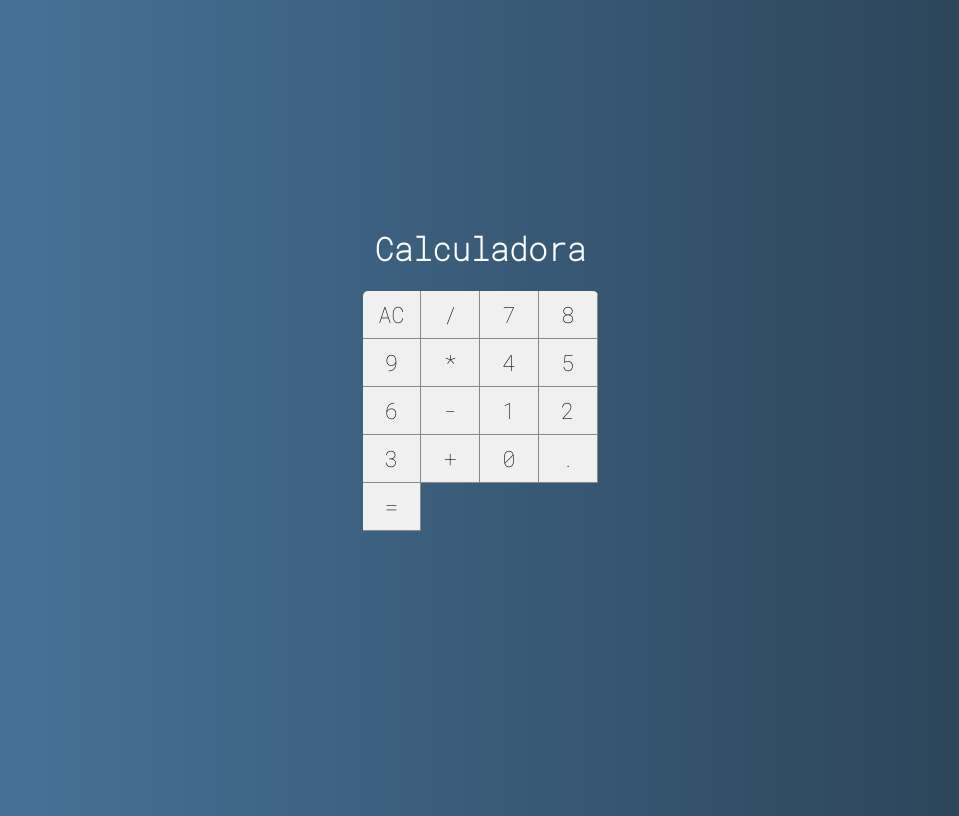
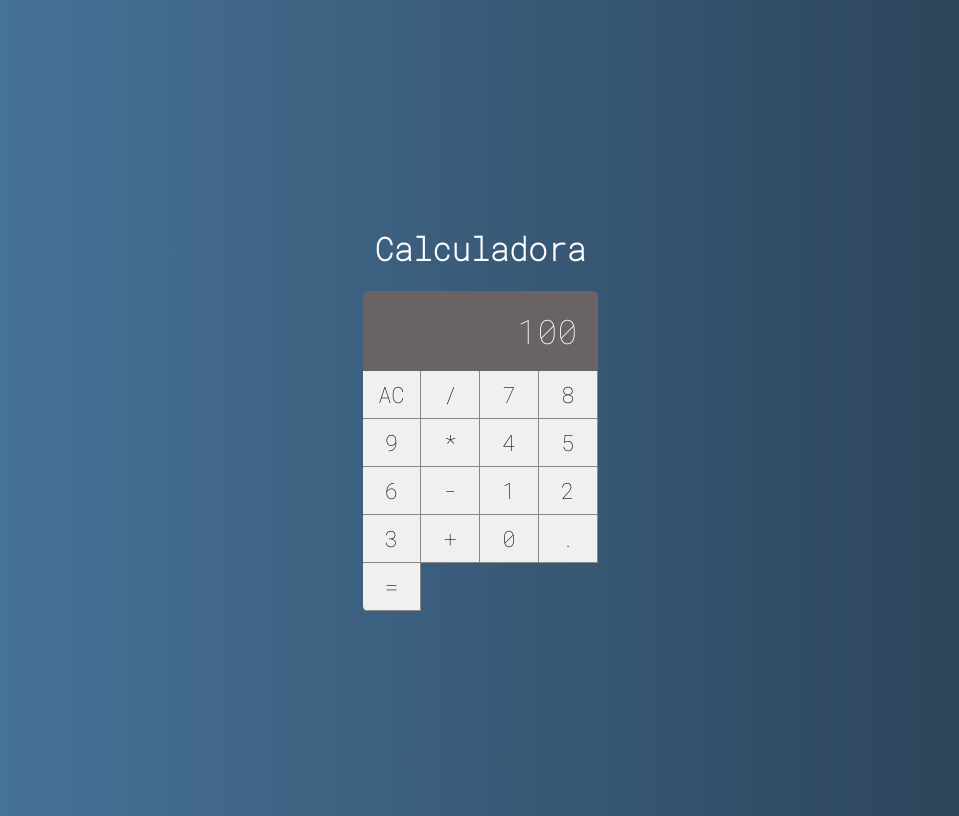
Before and after one commit to ayatori95/JavaScript, a React (Create React App) app in the folder react/calculadora/: page / in a window 1280 px wide. Shown: the whole page, without its empty margins (160-1119 px from the left). Built offline with nearby package versions, Linux system fonts and the light colour scheme.

Commit message:
React -- Button 2

```diff
--- a/react/calculadora/package.json
+++ b/react/calculadora/package.json
@@ -8,7 +8,7 @@
     "@testing-library/user-event": "^13.5.0",
     "react": "^18.2.0",
     "react-dom": "^18.2.0",
-    "react-scripts": "5.0.1",
+    "react-scripts": "^5.0.1",
     "web-vitals": "^2.1.4"
   },
   "scripts": {
--- a/react/calculadora/src/components/Button.css
+++ b/react/calculadora/src/components/Button.css
@@ -10,4 +10,22 @@
     border: none;
     border-right: var(--border-button);
     border-bottom: var(--border-button);
+    outline: none;
 }
+
+.button:active {
+    background-color: #ccc;
+}
+
+.button.double {
+    grid-column: span 2;
+}
+
+.button.triple {
+    grid-column: span 3;
+}
+
+.button.operation {
+    background-color: #fa8231;
+    color: #fff;
+}
--- /dev/null
+++ b/react/calculadora/src/components/Display.css
@@ -0,0 +1,13 @@
+.display {
+    grid-column: span 4;
+    background-color: #696363;
+
+    display: flex;
+    justify-content: flex-end;
+    align-items: center;
+
+    padding: 0 20px;
+    font-size: 2.1rem;
+    color: #fff;
+    overflow: hidden;
+}
--- /dev/null
+++ b/react/calculadora/src/components/Display.jsx
@@ -0,0 +1,5 @@
+import React from "react";
+import "./Display.css";
+
+export default props =>
+    <div className="display">{props.value}</div>
--- a/react/calculadora/src/main/Calculator.css
+++ b/react/calculadora/src/main/Calculator.css
@@ -6,5 +6,5 @@
 
     display: grid;
     grid-template-columns: repeat(4,25%);
-    grid-template-rows: 48px 48px 48px 48px 48px;
+    grid-template-rows: 1fr 48px 48px 48px 48px 48px;
 }
--- a/react/calculadora/src/main/Calculator.jsx
+++ b/react/calculadora/src/main/Calculator.jsx
@@ -2,11 +2,13 @@
 import './Calculator.css'
 
 import Button from "../components/Button";
+import Display from "../components/Display";
 
 export default class Calculator extends Component {
     render () {
         return (
             <div className="calculator">
+                <Display value={100}></Display>
                 <Button label="AC"></Button>
                 <Button label="/"></Button>
                 <Button label="7"></Button>
```
Also changed, not shown: 1 other file (tests, documents, lock files or other folders).
